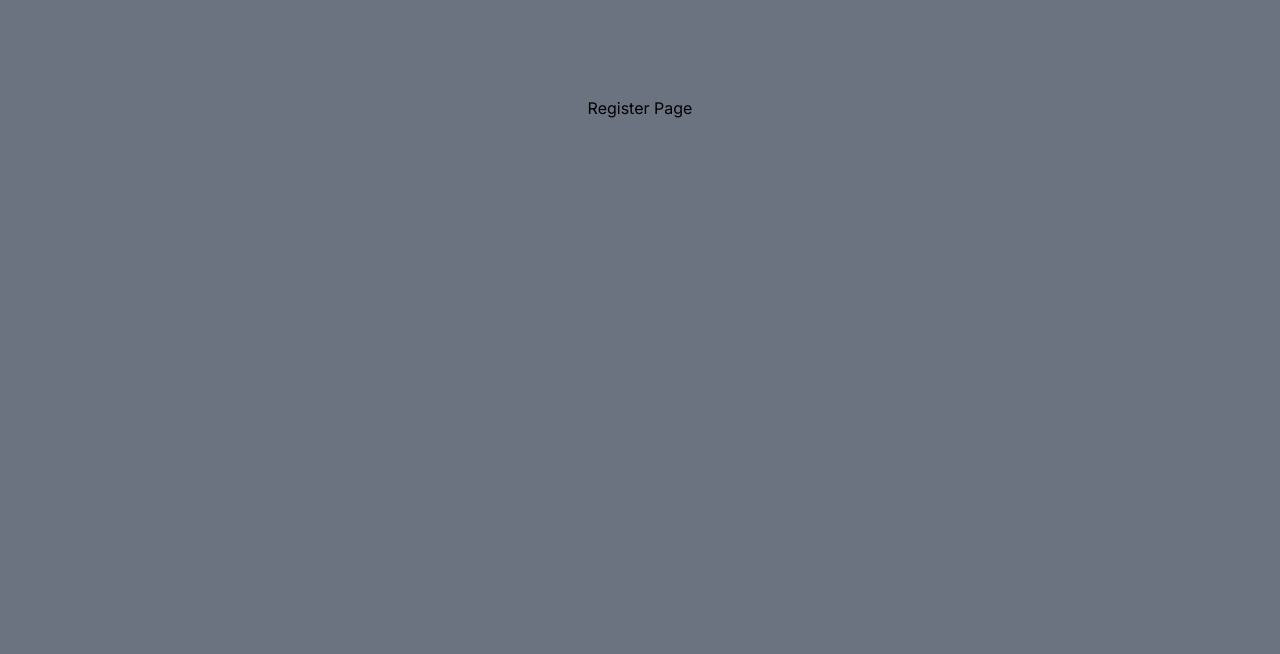
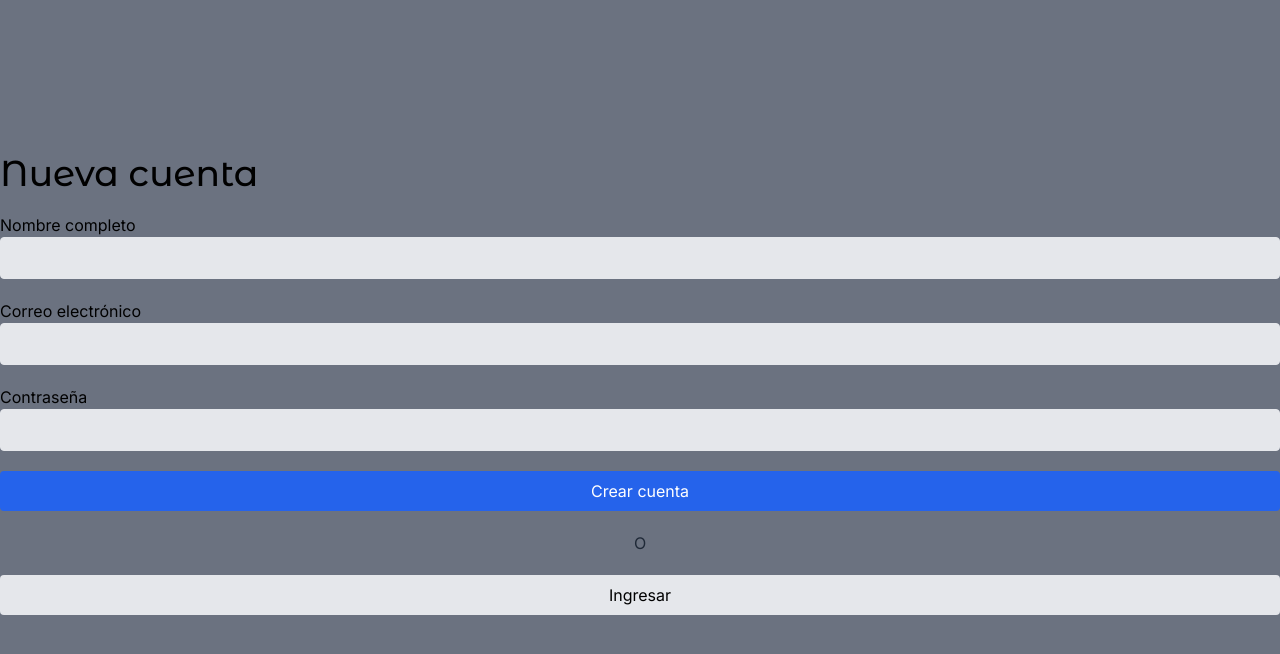
Before and after one commit to jorgeart81/teslo-shop, a Next.js app: page /auth/register in a window 1280 px wide. Shown: the top 654 px of the page. Built offline with nearby package versions, Linux system fonts and the light colour scheme.

Commit message:
Implement RegisterPage

```diff
--- a/src/app/auth/register/page.tsx
+++ b/src/app/auth/register/page.tsx
@@ -1,8 +1,35 @@
+import Link from 'next/link';
+
+import { titleFont } from '@/config/fonts';
 
 export default function Register() {
-  return (
-    <main className='flex min-h-screen flex-col items-center justify-between p-24'>
-      <h1>Register Page</h1>
-    </main>
-  );
+	return (
+		<div className='flex flex-col justify-center h-[calc(100dvh-2rem)] mb-8'>
+			<h1 className={`${titleFont.className} text-4xl mb-5`}>Nueva cuenta</h1>
+
+			<div className='flex flex-col'>
+				<label htmlFor='text'>Nombre completo</label>
+				<input className='px-5 py-2 border bg-gray-200 rounded mb-5' type='text' />
+
+				<label htmlFor='email'>Correo electrónico</label>
+				<input name='email' className='px-5 py-2 border bg-gray-200 rounded mb-5' type='email' />
+
+				<label htmlFor='password'>Contraseña</label>
+				<input name='password' className='px-5 py-2 border bg-gray-200 rounded mb-5' type='password' />
+
+				<button className='btn-primary'>Crear cuenta</button>
+
+				{/* divisor l ine */}
+				<div className='flex items-center my-5'>
+					<div className='flex-1 border-t border-gray-500'></div>
+					<div className='px-2 text-gray-800'>O</div>
+					<div className='flex-1 border-t border-gray-500'></div>
+				</div>
+
+				<Link href='/auth/login' className='btn-secondary text-center'>
+					Ingresar
+				</Link>
+			</div>
+		</div>
+	);
 }
```
